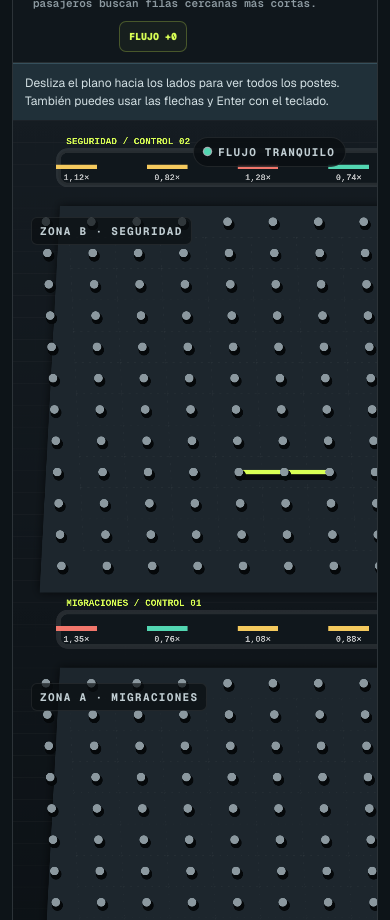
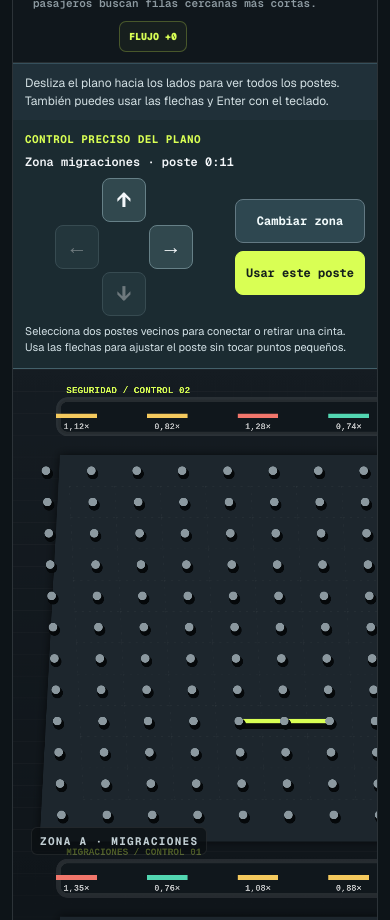
Before and after one commit to PillB/gategame, a Next.js app: page / in a window 390 px wide. Shown: the part 960-1880 px from the top of the page. Built offline with nearby package versions, Linux system fonts and the light colour scheme.

Commit message:
Add mobile 44px precision-post navigator with tested belt editing
* Provide 44px mobile precision post navigation without ambiguous small map taps

* Style accessible 44px mobile D-pad, zone and select controls

* Chrome-test mobile 44px precision post controls, add/remove belts and cross-zone

```diff
--- a/app/globals.css
+++ b/app/globals.css
@@ -193,3 +193,25 @@ footer { min-height:54px; display:flex; align-items:center; justify-content:spac
   .score-ledger summary{display:flex;align-items:center}
   .round-delta{font-size:13px}
 }
+
+/* Dense map posts are only ~31px apart vertically at the mobile minimum map
+   width. Enlarging the tap hit circle alone would make adjacent posts ambiguous.
+   Use explicit, keyboard-equivalent directional controls instead. */
+.mobile-post-controls{display:none}
+@media(max-width:720px){
+  .mobile-post-controls{display:grid;grid-template-columns:1fr auto;gap:8px 12px;align-items:center;position:sticky;left:0;width:100%;min-width:0;box-sizing:border-box;background:#1b2b31;border-bottom:1px solid #43606a;padding:12px;z-index:9;color:#e4eff1}
+  .mobile-post-control-heading{grid-column:1/-1;display:flex;align-items:center;justify-content:space-between;flex-wrap:wrap;gap:8px}
+  .mobile-post-control-heading strong{font:700 11px var(--font-mono);letter-spacing:.04em;color:#d9ff54}
+  .mobile-post-control-heading output{font:600 12px var(--font-mono);color:#f4f7fa}
+  .mobile-post-dpad{display:grid;grid-template-columns:repeat(3,44px);grid-template-rows:repeat(3,44px);gap:3px;justify-content:center}
+  .mobile-post-dpad button{min-width:44px;min-height:44px;border-radius:8px;font-size:21px;font-weight:700;border:1px solid #668087;background:#31484e;color:#f4f7fa}
+  .mobile-post-dpad .up{grid-column:2;grid-row:1}
+  .mobile-post-dpad .left{grid-column:1;grid-row:2}
+  .mobile-post-dpad .right{grid-column:3;grid-row:2}
+  .mobile-post-dpad .down{grid-column:2;grid-row:3}
+  .mobile-post-dpad button:disabled{opacity:.38;cursor:not-allowed}
+  .mobile-post-actions{display:grid;gap:8px;min-width:125px}
+  .mobile-post-actions button{min-height:44px;padding:8px 10px;border:1px solid #637983;border-radius:8px;background:#2e4750;color:#f2fbfc;font:700 12px var(--font-mono)}
+  .mobile-post-actions .select-post{background:#d9ff54;color:#15201c;border-color:#d9ff54}
+  .mobile-post-controls p{grid-column:1/-1;margin:0;font-size:11px;line-height:1.45;color:#d2e0e5}
+}
--- a/app/page.tsx
+++ b/app/page.tsx
@@ -417,7 +417,35 @@ function Board({ edges, agents, selected, locked, elapsed, faults, onNode }: {
     else return;
     event.preventDefault(); setCursor({ grid, node: `${x}:${y}` });
   }
-  return <canvas ref={ref} className={`game-canvas ${locked ? "inspection" : ""}`} onClick={choose} onKeyDown={navigate} tabIndex={0} role="application" aria-label={`Editor de postes y cintas. ${POST_COLS * POST_ROWS} postes por zona. ${locked ? "Turno bloqueado; selecciona los dos postes de una posible falla para marcarla." : "Usa las flechas para desplazarte, Enter para seleccionar y Av Pág o Re Pág para cambiar de zona."}`} />;
+  const movePost = (dx: number, dy: number) => {
+    setCursor((previous) => {
+      const point = parseNode(previous.node);
+      const x = Math.max(0, Math.min(POST_COLS - 1, point.x + dx));
+      const y = Math.max(0, Math.min(POST_ROWS - 1, point.y + dy));
+      return { grid: previous.grid, node: `${x}:${y}` };
+    });
+  };
+  const point = parseNode(cursor.node);
+  return <>
+    <div className="mobile-post-controls" role="group" aria-label="Navegación precisa de postes">
+      <div className="mobile-post-control-heading">
+        <strong>CONTROL PRECISO DEL PLANO</strong>
+        <output aria-live="polite">Zona {cursor.grid === 0 ? "migraciones" : "seguridad"} · poste {cursor.node}</output>
+      </div>
+      <div className="mobile-post-dpad" role="group" aria-label="Mover el poste enfocado">
+        <button type="button" className="up" aria-label="Mover al poste de arriba" disabled={point.y === 0} onClick={() => movePost(0, -1)}>↑</button>
+        <button type="button" className="left" aria-label="Mover al poste de la izquierda" disabled={point.x === 0} onClick={() => movePost(-1, 0)}>←</button>
+        <button type="button" className="right" aria-label="Mover al poste de la derecha" disabled={point.x === POST_COLS - 1} onClick={() => movePost(1, 0)}>→</button>
+        <button type="button" className="down" aria-label="Mover al poste de abajo" disabled={point.y === POST_ROWS - 1} onClick={() => movePost(0, 1)}>↓</button>
+      </div>
+      <div className="mobile-post-actions">
+        <button type="button" aria-label="Cambiar zona del plano" onClick={() => setCursor((previous) => ({ ...previous, grid: previous.grid === 0 ? 1 : 0 }))}>Cambiar zona</button>
+        <button type="button" className="select-post" aria-label="Seleccionar poste enfocado" onClick={() => onNode(cursor.grid, cursor.node)}>{locked ? "Inspeccionar poste" : "Usar este poste"}</button>
+      </div>
+      <p>Selecciona dos postes vecinos para conectar o retirar una cinta. Usa las flechas para ajustar el poste sin tocar puntos pequeños.</p>
+    </div>
+    <canvas ref={ref} className={`game-canvas ${locked ? "inspection" : ""}`} onClick={choose} onKeyDown={navigate} tabIndex={0} role="application" aria-label={`Editor de postes y cintas. ${POST_COLS * POST_ROWS} postes por zona. ${locked ? "Turno bloqueado; selecciona los dos postes de una posible falla para marcarla." : "Usa las flechas para desplazarte, Enter para seleccionar y Av Pág o Re Pág para cambiar de zona."}`} />
+  </>;
 }
 
 function safeRead(key: string) {
--- a/scripts/browser-smoke.mjs
+++ b/scripts/browser-smoke.mjs
@@ -160,6 +160,30 @@ try{
   await send("Page.navigate",{url:"http://127.0.0.1:"+serverPort+"/gategame/?layout=G1&beat=947"});
   await waitFor("document.querySelector('.challenge-ribbon')?.textContent.includes('947')");
   await screenshot("07-shared-challenge");
+  // Keyboard-equivalent mobile D-pad bypasses sub-44px map post spacing.
+  const mobileButton = async (label) => {
+    const expression="(()=>{const b=[...document.querySelectorAll('.mobile-post-controls button')].find(x=>x.getAttribute('aria-label')==="+JSON.stringify(label)+");if(!b||b.disabled)return false;b.click();return true})()";
+    assert.equal(await evaluate(expression),true,"Mobile post control missing: "+label);
+    await sleep(85);
+  };
+  const mobileButtons = await evaluate("([...document.querySelectorAll('.mobile-post-controls button')].map(b=>({label:b.getAttribute('aria-label'),height:b.getBoundingClientRect().height,width:b.getBoundingClientRect().width})))");
+  assert.equal(mobileButtons.length,6,"Expected D-pad, zone and post selection");
+  assert.ok(mobileButtons.every(b=>b.width>=43.5&&b.height>=43.5),JSON.stringify(mobileButtons));
+  const emptyFingerprint = await evaluate("document.querySelector('.toolbar .label')?.textContent");
+  await mobileButton("Seleccionar poste enfocado");
+  await mobileButton("Mover al poste de arriba");
+  await mobileButton("Seleccionar poste enfocado");
+  const changedFingerprint = await evaluate("document.querySelector('.toolbar .label')?.textContent");
+  assert.notEqual(emptyFingerprint,changedFingerprint,"D-pad did not create a belt");
+  assert.match(await evaluate("document.querySelector('.toolbar')?.textContent"),/Cinta de borde conectada/);
+  await screenshot("08-mobile-post-precision");
+  await mobileButton("Seleccionar poste enfocado");
+  await mobileButton("Mover al poste de abajo");
+  await mobileButton("Seleccionar poste enfocado");
+  assert.equal(await evaluate("document.querySelector('.toolbar .label')?.textContent"),emptyFingerprint,"D-pad did not remove the belt");
+  await mobileButton("Cambiar zona del plano");
+  assert.match(await evaluate("document.querySelector('.mobile-post-control-heading')?.textContent"),/seguridad/i);
+
   await send("Page.navigate",{url:"http://127.0.0.1:"+serverPort+"/gategame/?layout=G1&beat=1001"});
   await waitFor("document.querySelector('h1')?.textContent==='Gateflow'");
   await sleep(200);
```
